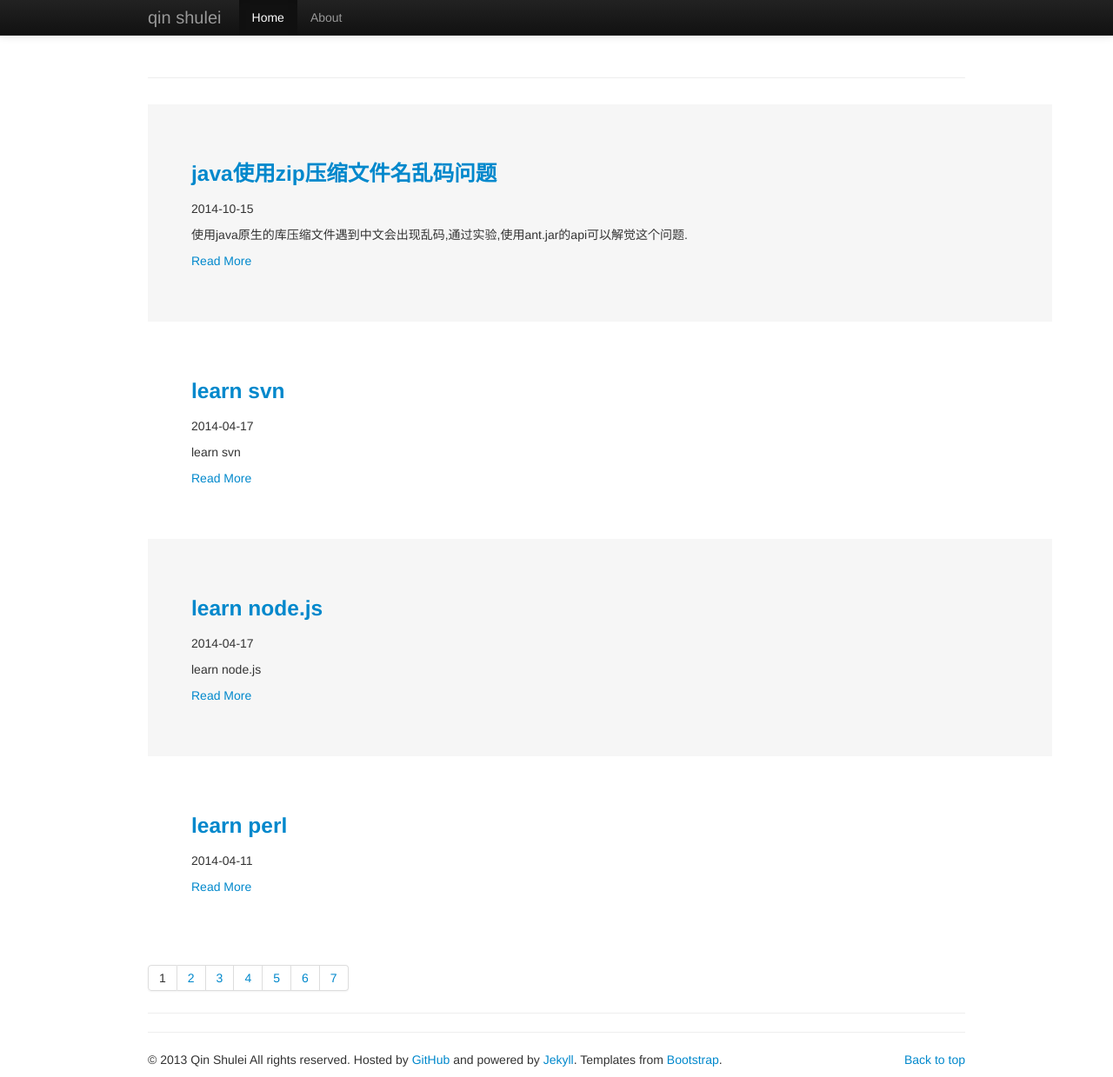
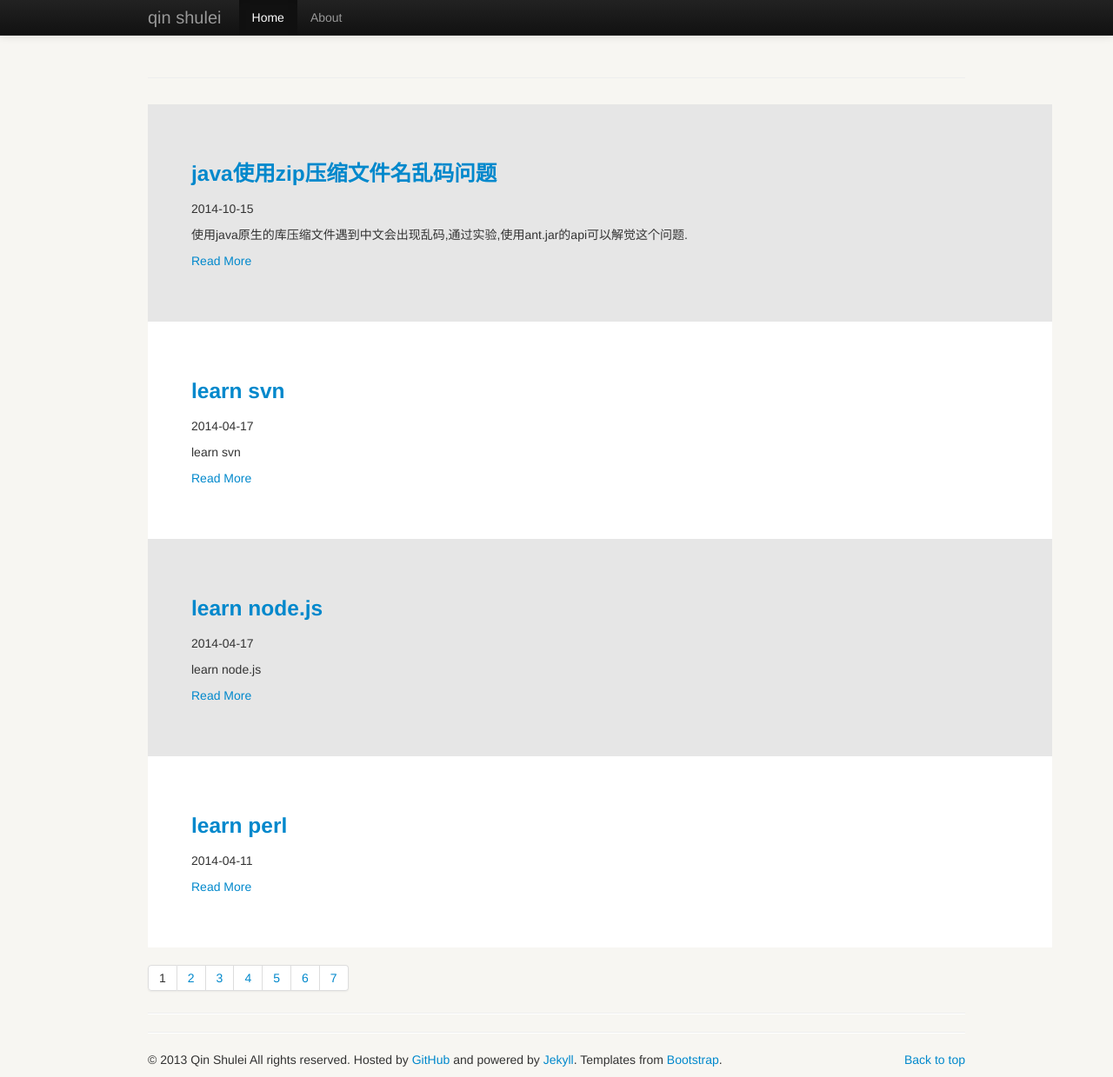
Before and after one commit to qinshulei/qinshulei.github.io, a Jekyll site: the page built from index.html, in a window 1280 px wide and 1239 px high. Shown: the whole window at 87% size. Built offline with Jekyll 4.4.1, drawn with Linux system fonts in a browser that asks for light colours; Markdown is read by kramdown in place of the engine named in the settings; the list of posts is cut into pages by our own code; comment, search, counter and statistics services are not loaded.

Commit message:
修改网页背景

```diff
--- a/css/main.css
+++ b/css/main.css
@@ -6,7 +6,9 @@
 
 body{
     padding-top:60px;
+    background-color: #F7F6F2;
 }
+
 /* Global Reset */
 .clear{
     clear:both;
@@ -24,9 +26,10 @@ body{
 div.posts-list .post {
     width: 100%;
     height: auto;
-    background: #f6f6f6;
+    background: #e6e6e6;
     padding:50px;
 }
+
 div.posts-list .post:nth-child(2n) {
     background: #fff;
 }
```
Lines whose indentation alone changed are shown as unchanged.
